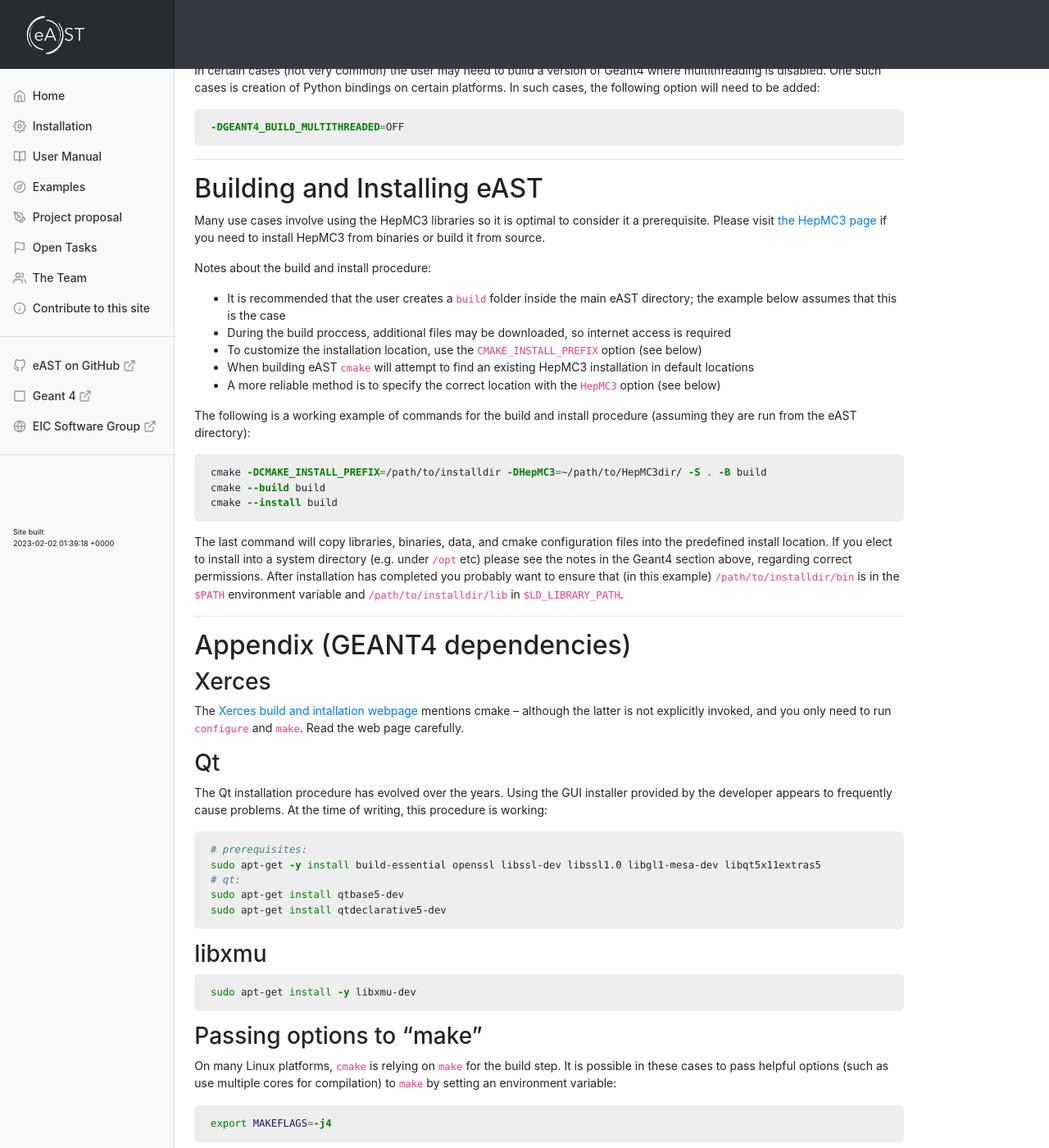
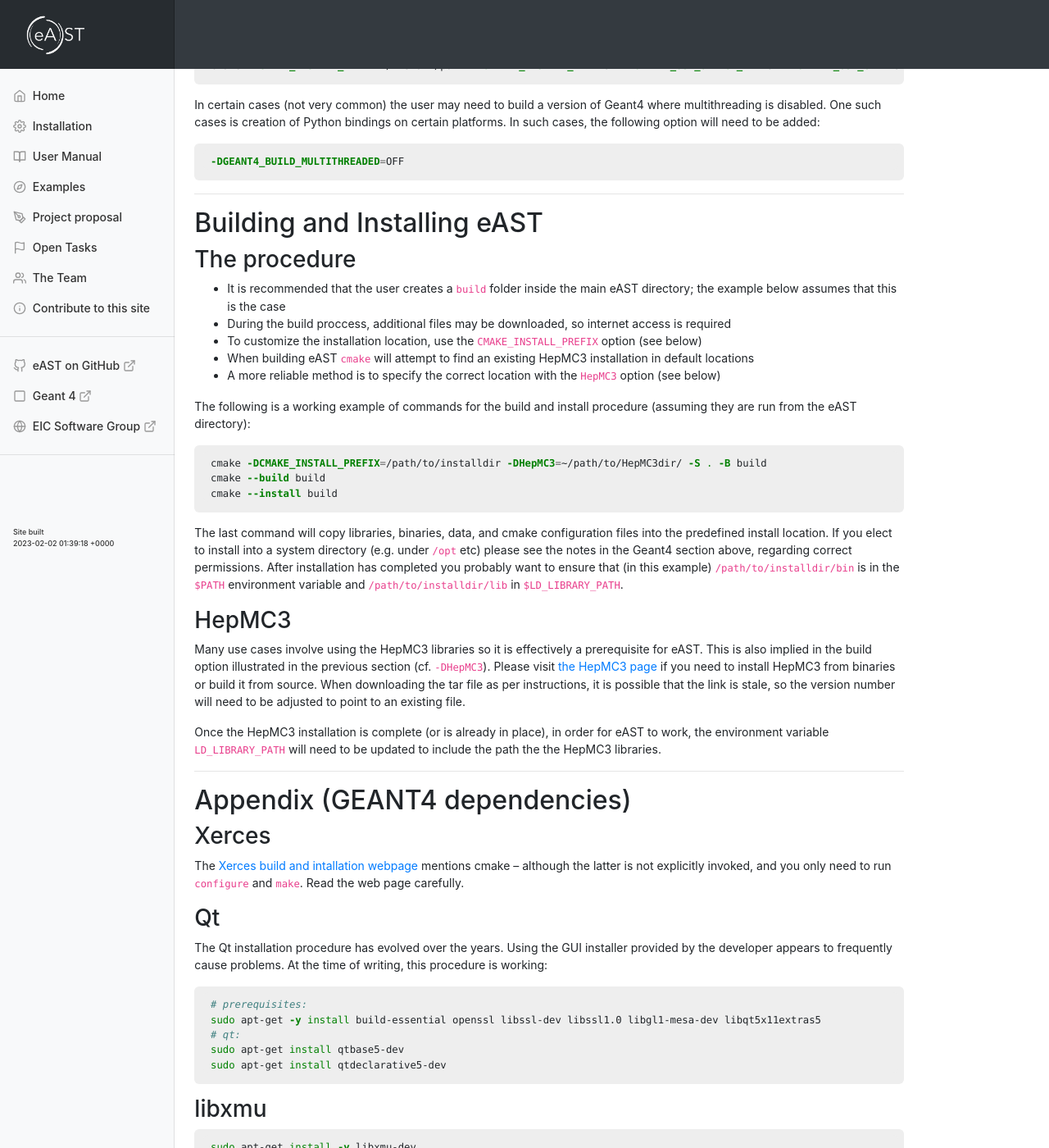
Before and after one commit to eic/east, a Jekyll site: the page built from docs/_content/installation.md, in a window 1280 px wide and 1400 px high, scrolled down 1220 px. Shown: the whole window at 82% size. Built offline with Jekyll 4.4.1, drawn with Linux system fonts in a browser that asks for light colours; nearby versions of some CDN libraries.

Commit message:
Small improvements of the installation page, specifically HepMC3 part

```diff
--- a/docs/_content/installation.md
+++ b/docs/_content/installation.md
@@ -106,13 +106,7 @@ In such cases, the following option will need to be added:
 
 ## Building and Installing eAST
 
-Many use cases involve using the HepMC3 libraries so it is optimal
-to consider it a prerequisite. Please visit
-[the HepMC3 page](https://gitlab.cern.ch/hepmc/HepMC3/-/tree/master/){:target="_blank"}
-if you need to install HepMC3 from binaries or build it from source.
-
-
-Notes about the build and install procedure:
+### The procedure
 * It is recommended that the user creates a `build` folder inside the main eAST directory; the example below assumes that this is the case
 * During the build proccess, additional files may be downloaded, so internet access is required
 * To customize the installation location, use the `CMAKE_INSTALL_PREFIX` option (see below)
@@ -134,6 +128,20 @@ If you elect to install into a system directory (e.g. under `/opt` etc) please s
 in the Geant4 section above, regarding correct permissions.
 After installation has completed you probably want to ensure that (in this example) `/path/to/installdir/bin`
 is in the `$PATH` environment variable and `/path/to/installdir/lib` in `$LD_LIBRARY_PATH`.
+
+### HepMC3
+
+Many use cases involve using the HepMC3 libraries so it is effectively a prerequisite for eAST.
+This is also implied in the build option illustrated in the previous section (cf. `-DHepMC3`).
+Please visit
+[the HepMC3 page](https://gitlab.cern.ch/hepmc/HepMC3/-/tree/master/){:target="_blank"}
+if you need to install HepMC3 from binaries or build it from source. When downloading the tar
+file as per instructions, it is possible that the link is stale, so the version number will
+need to be adjusted to point to an existing file.
+
+Once the HepMC3 installation is complete (or is already in place), in order for eAST to work,
+the environment variable `LD_LIBRARY_PATH` will need to be updated to include the
+path the the HepMC3 libraries.
 
 ---
 
```
